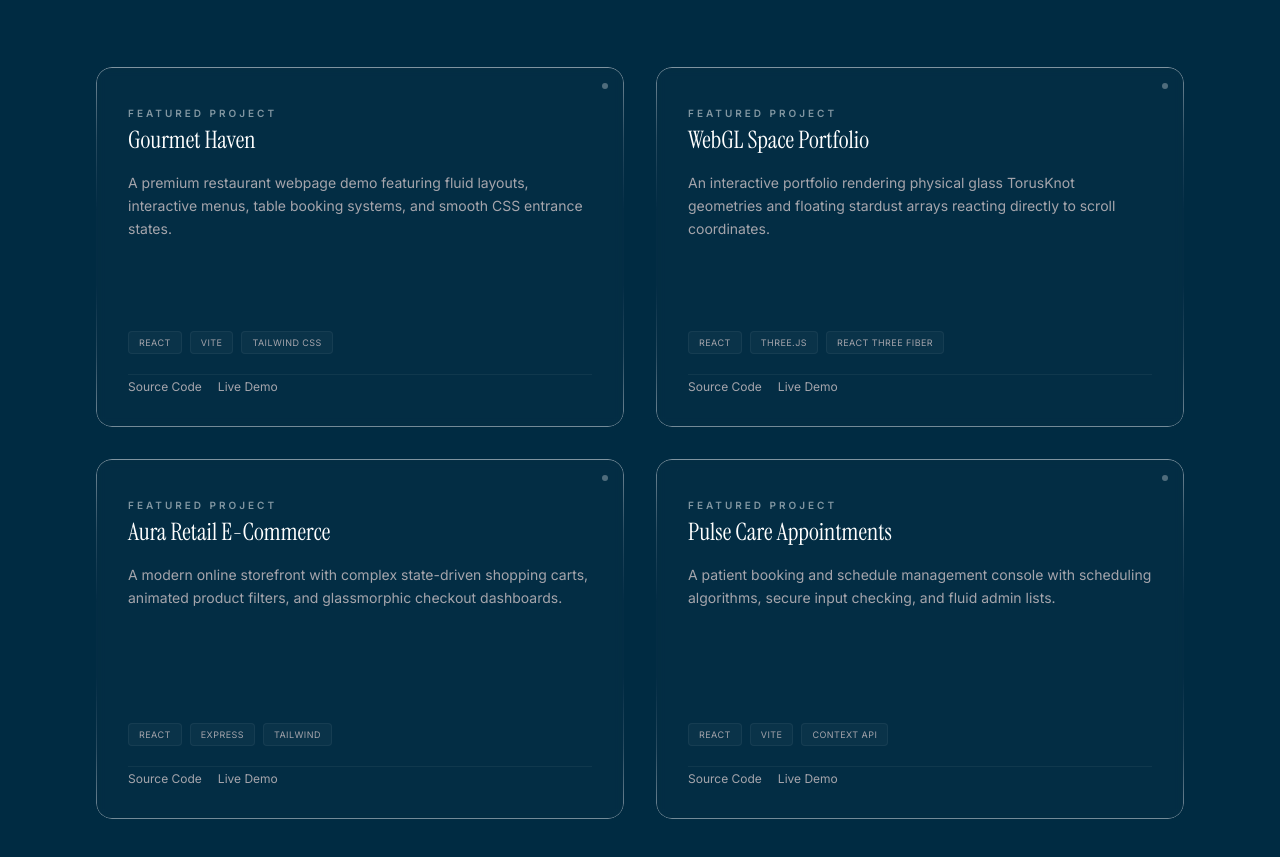
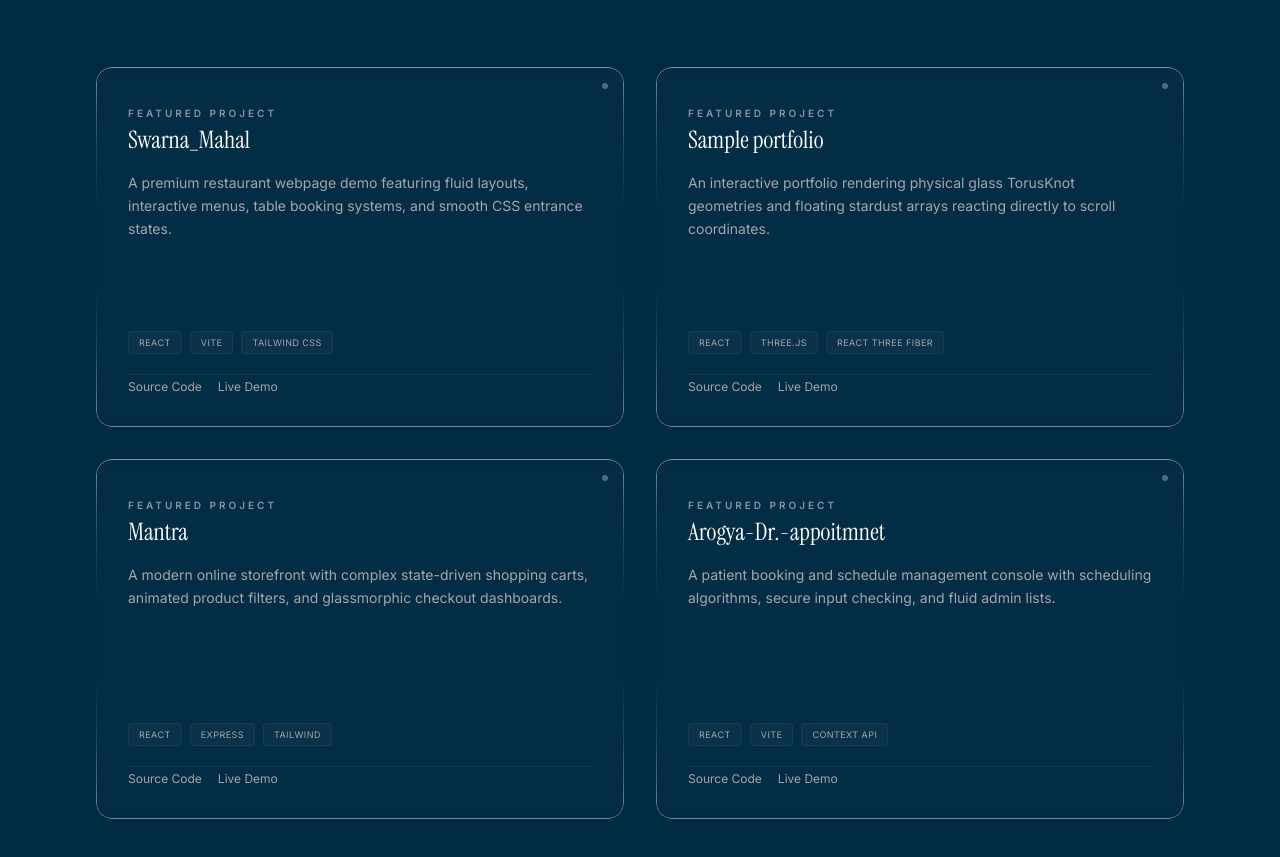
Before and after one commit to AtharvTiwari0/iamatharv, a React (Vite) app: page / in a window 1280 px wide. Shown: the part 1949-2806 px from the top of the page. Built offline with nearby package versions, Linux system fonts and the light colour scheme.

Commit message:
Update App.tsx

```diff
--- a/src/App.tsx
+++ b/src/App.tsx
@@ -155,32 +155,32 @@ export default function App() {
 
   const projects = [
     {
-      title: 'Gourmet Haven',
+      title: 'Swarna_Mahal',
       desc: 'A premium restaurant webpage demo featuring fluid layouts, interactive menus, table booking systems, and smooth CSS entrance states.',
       tags: ['React', 'Vite', 'Tailwind CSS'],
       gitLink: 'https://github.com/AtharvTiwari0',
-      liveLink: '#',
+      liveLink: 'https://atharvtiwari0.github.io/swarna_mahal/ ',
     },
     {
-      title: 'WebGL Space Portfolio',
+      title: 'Sample portfolio',
       desc: 'An interactive portfolio rendering physical glass TorusKnot geometries and floating stardust arrays reacting directly to scroll coordinates.',
       tags: ['React', 'Three.js', 'React Three Fiber'],
       gitLink: 'https://github.com/AtharvTiwari0',
-      liveLink: '#',
+      liveLink: 'https://atharvtiwari0.github.io/smaple/',
     },
     {
-      title: 'Aura Retail E-Commerce',
+      title: 'Mantra',
       desc: 'A modern online storefront with complex state-driven shopping carts, animated product filters, and glassmorphic checkout dashboards.',
       tags: ['React', 'Express', 'Tailwind'],
       gitLink: 'https://github.com/AtharvTiwari0',
-      liveLink: '#',
+      liveLink: 'https://atharvtiwari0.github.io/mantra/ ',
     },
     {
-      title: 'Pulse Care Appointments',
+      title: 'Arogya-Dr.-appoitmnet',
       desc: 'A patient booking and schedule management console with scheduling algorithms, secure input checking, and fluid admin lists.',
       tags: ['React', 'Vite', 'Context API'],
       gitLink: 'https://github.com/AtharvTiwari0',
-      liveLink: '#',
+      liveLink: 'https://atharvtiwari0.github.io/arogya-sample/',
     },
   ];
 
```
